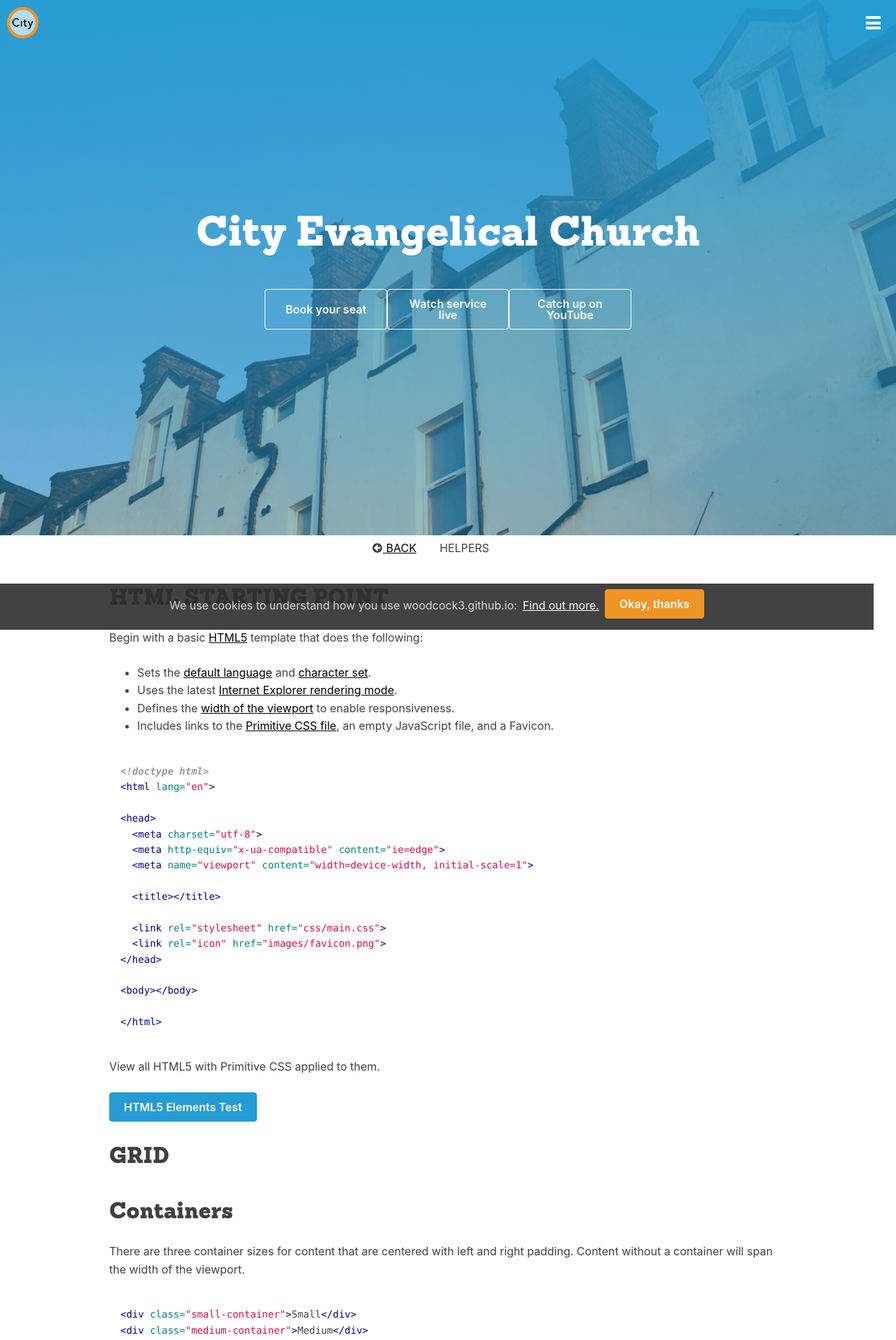
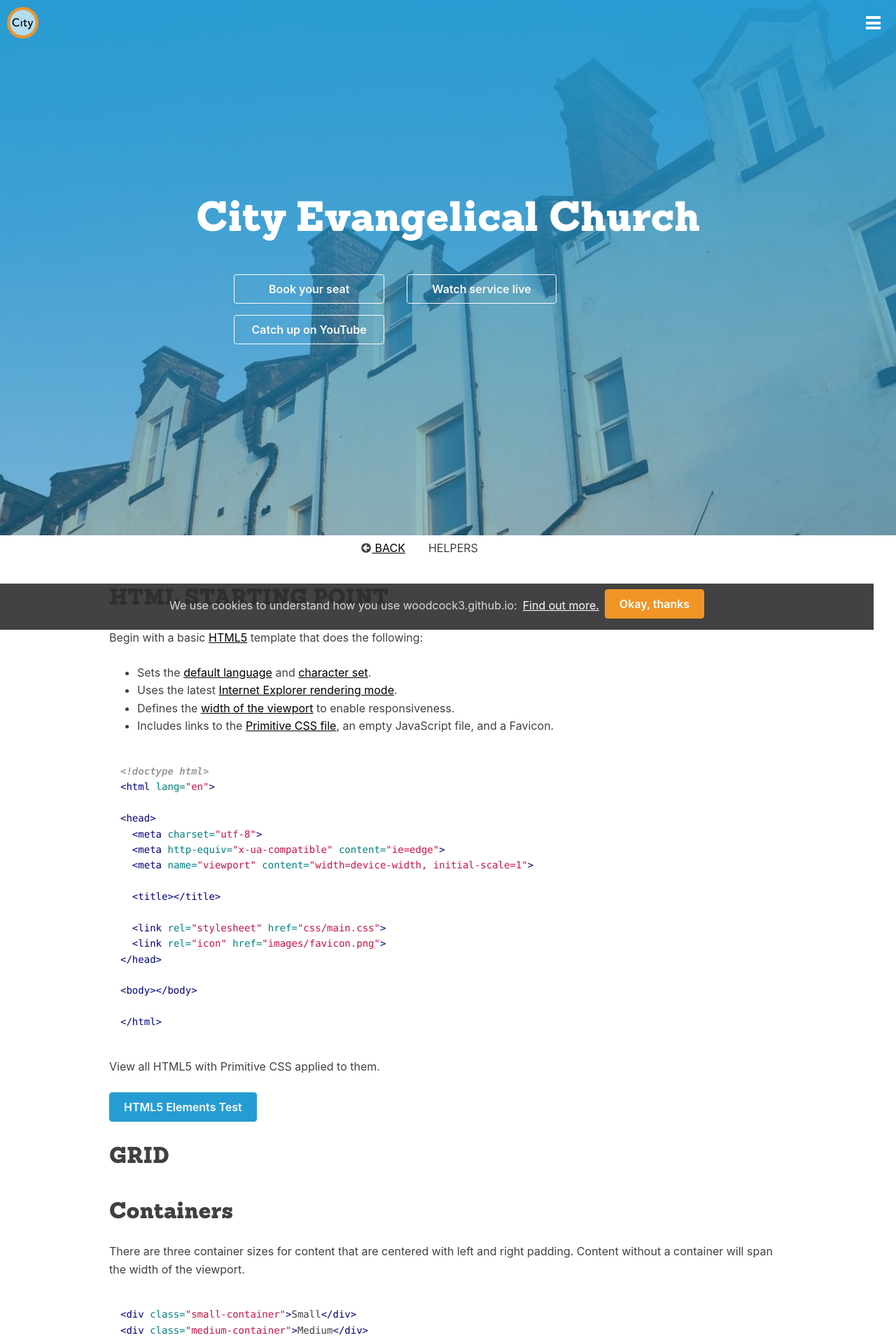
Before and after one commit to woodcox/city-jekyll, a Jekyll site: the page built from pages/_docs/2021-01-07-helper.md, in a window 1280 px wide. Shown: the top 1915 px of the page at 70% size. Built offline with Jekyll 4.4.1, drawn with Linux system fonts in a browser that asks for light colours.

Commit message:
Update _grid.scss

```diff
--- a/_sass/components/_grid.scss
+++ b/_sass/components/_grid.scss
@@ -27,8 +27,8 @@ $margin-bottom: 1rem;
 
 // The rows have a negative margin  which are offset by the padding on the columns.
 %column-padding {
-  padding-left: $column-padding;
-  padding-right: $column-padding;
+  margin-left: $column-padding;
+  margin-right: $column-padding;
 }
 
 %row-margin {
```
